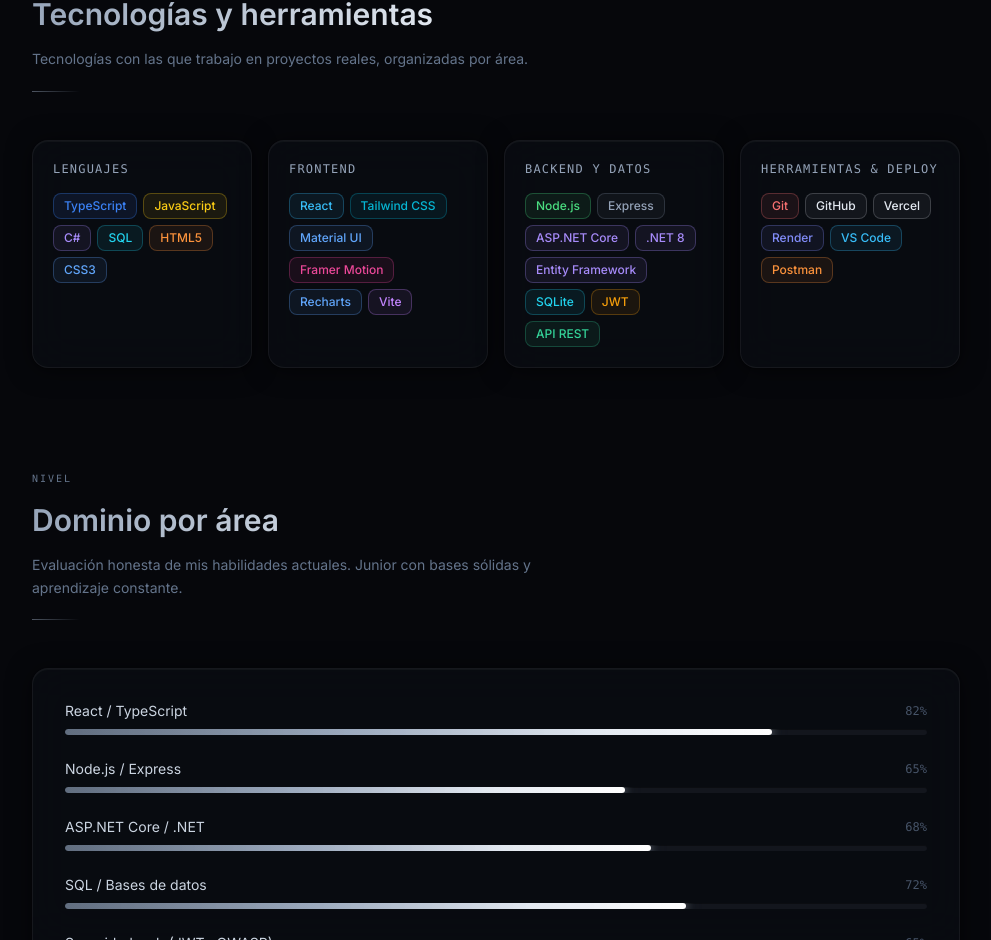
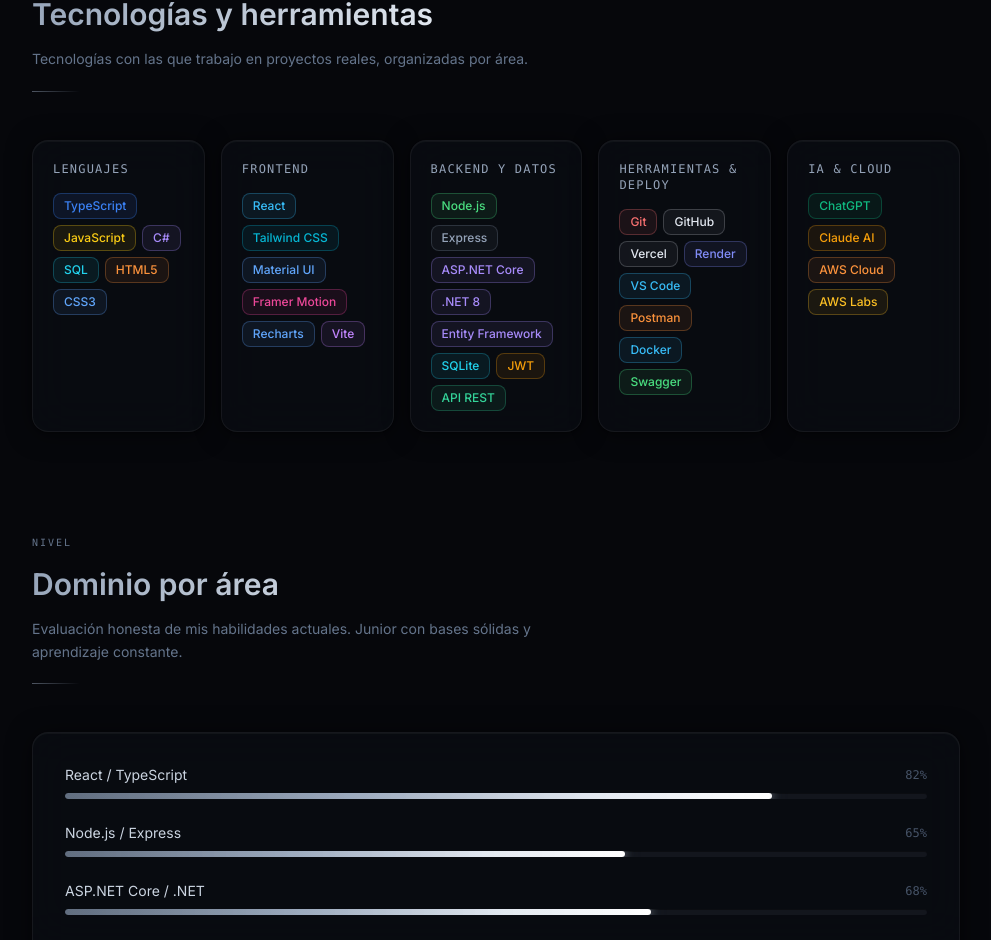
Before and after one commit to Manumost93/portfolio, a React app: page / in a window 1280 px wide. Shown: the part 3512-4452 px from the top of the page, without its empty margins (264-1255 px from the left). Built offline with nearby package versions, Linux system fonts and the light colour scheme; the HTML template or start-up script is replaced by a standard one.

Commit message:
feat: add Docker, Swagger, ChatGPT, Claude AI, AWS Cloud/Labs — new IA & Cloud category

```diff
--- a/src/components/Skills.tsx
+++ b/src/components/Skills.tsx
@@ -29,6 +29,12 @@
   Render:              { color: '#818cf8', bg: 'rgba(129,140,248,0.08)', border: 'rgba(129,140,248,0.28)' },
   'VS Code':           { color: '#38bdf8', bg: 'rgba(56,189,248,0.08)',  border: 'rgba(56,189,248,0.28)' },
   Postman:             { color: '#fb923c', bg: 'rgba(251,146,60,0.08)',  border: 'rgba(251,146,60,0.28)' },
+  Docker:              { color: '#38bdf8', bg: 'rgba(56,189,248,0.08)',  border: 'rgba(56,189,248,0.28)' },
+  Swagger:             { color: '#4ade80', bg: 'rgba(74,222,128,0.08)',  border: 'rgba(74,222,128,0.28)' },
+  ChatGPT:             { color: '#10b981', bg: 'rgba(16,185,129,0.08)',  border: 'rgba(16,185,129,0.28)' },
+  'Claude AI':         { color: '#f59e0b', bg: 'rgba(245,158,11,0.08)',  border: 'rgba(245,158,11,0.28)' },
+  'AWS Cloud':         { color: '#fb923c', bg: 'rgba(251,146,60,0.08)',  border: 'rgba(251,146,60,0.28)' },
+  'AWS Labs':          { color: '#fbbf24', bg: 'rgba(251,191,36,0.08)',  border: 'rgba(251,191,36,0.28)' },
 };
 
 const DEFAULT_STYLE = { color: '#94a3b8', bg: 'rgba(20,24,32,0.8)', border: 'rgba(100,116,139,0.2)' };
@@ -42,7 +48,7 @@
         description="Tecnologías con las que trabajo en proyectos reales, organizadas por área."
       />
 
-      <div className="grid sm:grid-cols-2 lg:grid-cols-4 gap-4">
+      <div className="grid sm:grid-cols-2 lg:grid-cols-3 xl:grid-cols-5 gap-4">
         {techCategories.map((cat, i) => (
           <motion.div
             key={cat.name}
--- a/src/data/skills.ts
+++ b/src/data/skills.ts
@@ -33,7 +33,11 @@
   },
   {
     name: 'Herramientas & Deploy',
-    items: ['Git', 'GitHub', 'Vercel', 'Render', 'VS Code', 'Postman'],
+    items: ['Git', 'GitHub', 'Vercel', 'Render', 'VS Code', 'Postman', 'Docker', 'Swagger'],
+  },
+  {
+    name: 'IA & Cloud',
+    items: ['ChatGPT', 'Claude AI', 'AWS Cloud', 'AWS Labs'],
   },
 ];
 
```
